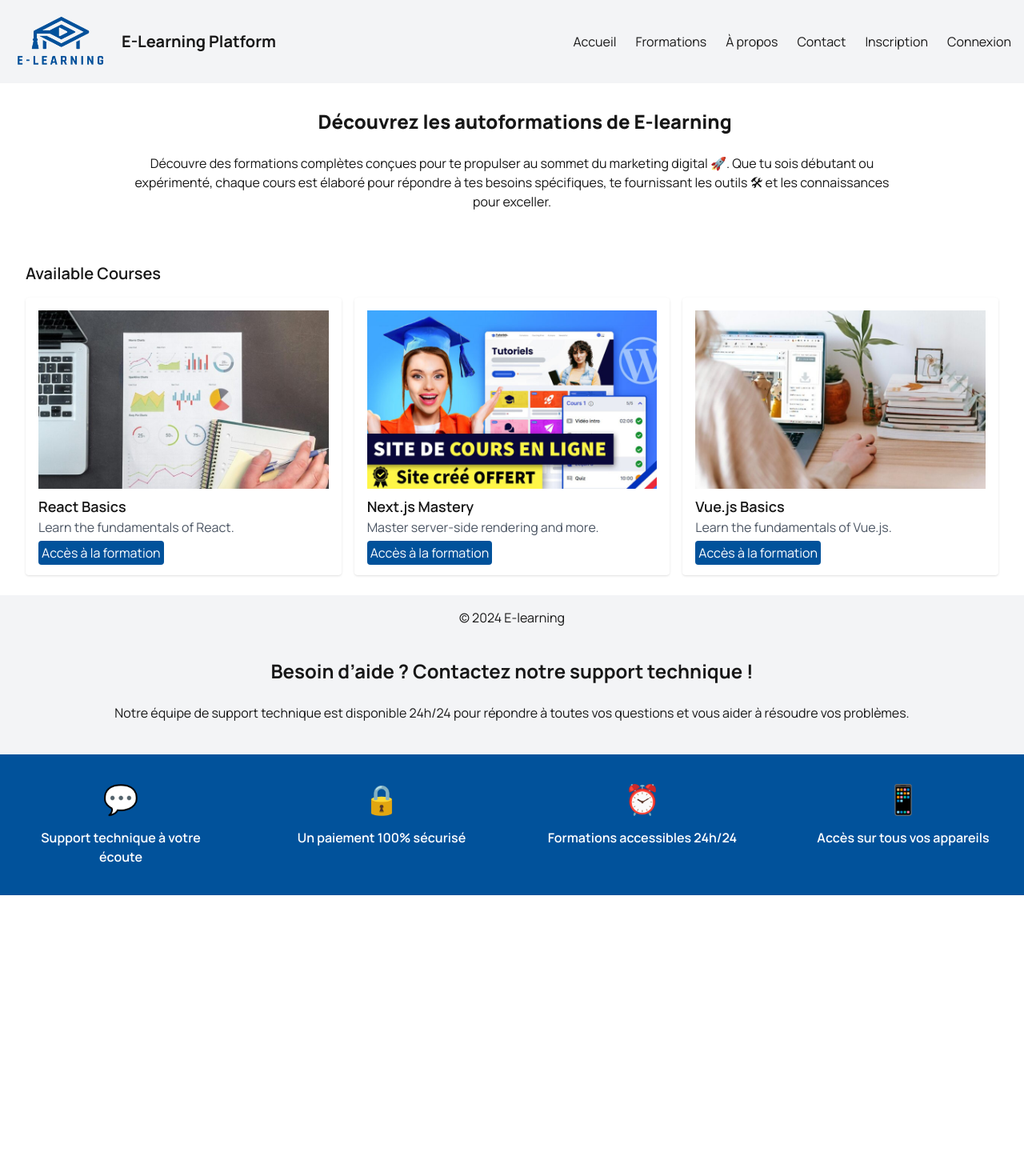
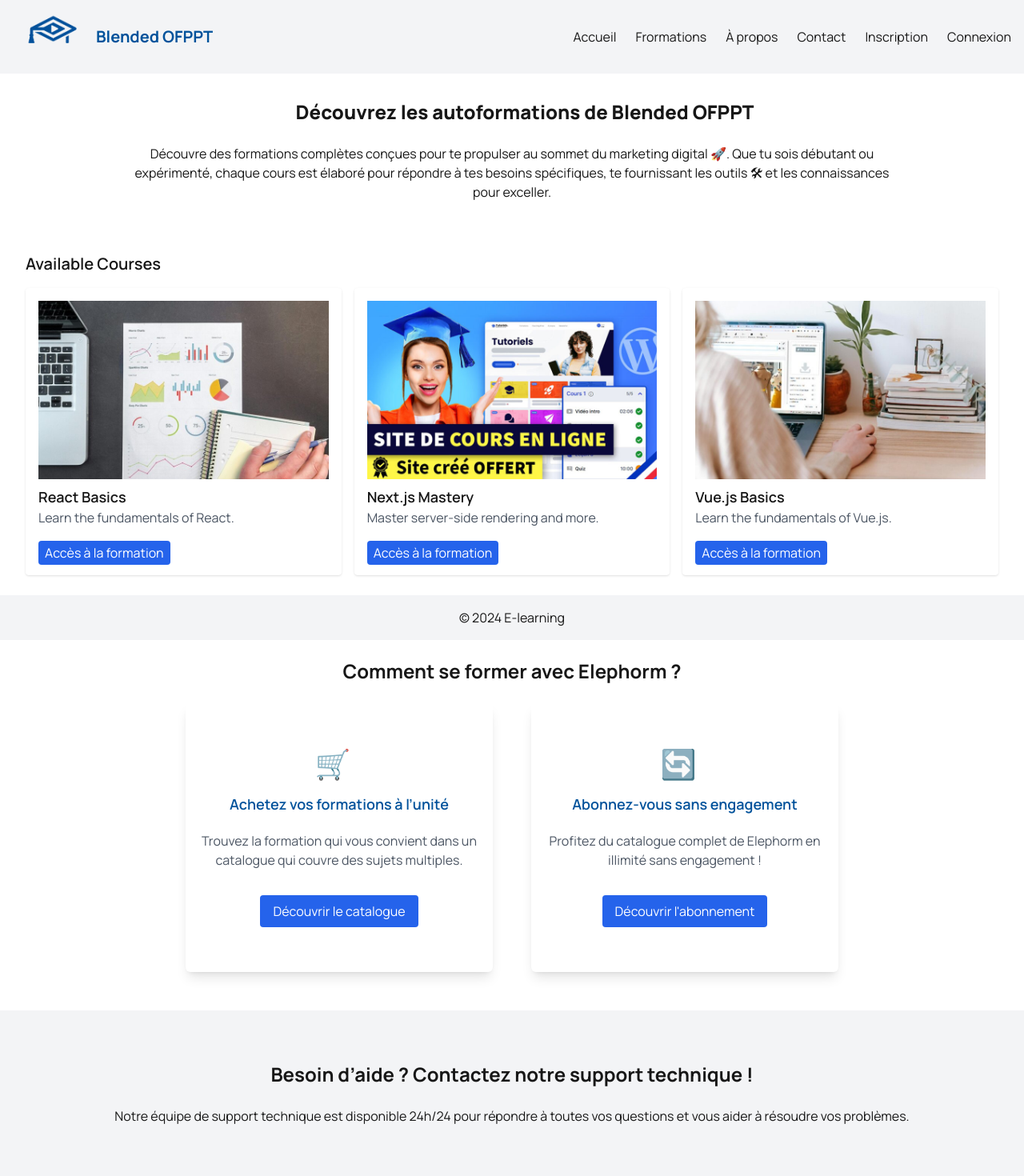
Before and after one commit to er-rochdi/e-learning, a Next.js app: page / in a window 1280 px wide. Shown: the top 1470 px of the page at 80% size. Before the commit the page ends 1175 px from the top, so only its background shows below. Built offline with nearby package versions, Linux system fonts and the light colour scheme.

Commit message:
add section howit work

```diff
--- a/app/layout.js
+++ b/app/layout.js
@@ -20,8 +20,8 @@ export default function RootLayout({ children }) {
           <div className="container mx-auto flex justify-between items-center">
             {/* Logo */}
             <div className="flex items-center">
-              <Image src="/logo.png" alt="E-Learning Platform" width={120} height={50} />
-              <h1 className="text-xl font-bold ml-4 hidden md:block">E-Learning Platform</h1>
+              <Image src="/logo.png" alt="E-Learning Platform" width={100} height={50} />
+              <h1 className="text-xl font-bold ml-1 hidden md:block co-primary">Blended OFPPT</h1>
             </div>
 
             {/* Hamburger Menu for Mobile */}
--- a/app/page.js
+++ b/app/page.js
@@ -1,6 +1,7 @@
 import CostumCard from "@/components/CostumCard";
 import { formations } from "@/constants";
 import FeatureSection from "@/components/FeatureSection";
+import HowItWorks from "@/components/HowItWorks";
 
 export const metadata = {
   title: "E-learning | Autoformations",
@@ -12,10 +13,11 @@ export default function Home() {
     return (
       <>
       <div className="container mx-auto p-8">
-      <h1 className="text-2xl text-center font-extrabold mb-6 ms-8">Découvrez les autoformations de E-learning</h1>
+      <h1 className="text-2xl text-center font-extrabold mb-6 ms-8">Découvrez les autoformations de Blended OFPPT</h1>
       <p className="text-center m-auto w-[80%]">Découvre des formations complètes conçues pour te propulser au sommet du marketing digital 🚀. Que tu sois débutant ou expérimenté, chaque cours est élaboré pour répondre à tes besoins spécifiques, te fournissant les outils 🛠 et les connaissances pour exceller.</p>
       </div>
       <CostumCard formations={formations} />
+      <HowItWorks />
       <FeatureSection />
       </>
 
--- a/components/CostumCard.jsx
+++ b/components/CostumCard.jsx
@@ -13,15 +13,15 @@ const CostumCard = ({ formations = [] }) => {
   }
 
   return (
-    <main className="mx-auto p-8 container">
+    <main className="mx-auto p-8 container mb-6">
       <h2 className="text-xl font-semibold mb-4">Available Courses</h2>
       <ul className='grid grid-cols-1 md:grid-cols-2 lg:grid-cols-3 gap-4'>
         {formations.map((formation) => (
           <li key={formation.id} className="p-4 mb-4 bg-white shadow rounded hover:shadow-lg transition">
             <Image src={formation.image} alt={formation.title} width={420} height={200} />
             <h3  className="text-lg font-semibold mt-2">{formation.title}</h3>
-            <p className="text-gray-600 mb-2">{formation.description}</p>
-            <Link href={`/courses/${formation.id}`} className=" text-white bg-primary p-1 rounded">
+            <p className="text-gray-600 mb-5">{formation.description}</p>
+            <Link href={`/courses/${formation.id}`} className=" text-white bg-blue-600 py-1 px-2 rounded">
               Accès à la formation
             </Link>
           </li>
--- a/components/FeatureSection.jsx
+++ b/components/FeatureSection.jsx
@@ -11,7 +11,7 @@ const FeatureSection = () => {
     return (
         <section className="py-4">
             <div className="mx-auto">
-                <div className="text-center py-10 bg-gray-100">
+                <div className="text-center py-16 bg-gray-100">
                     <h2 className="text-2xl font-bold text-center mb-6">Besoin d’aide ? Contactez notre support technique !</h2>
                     <p className="text-center m-auto w-[80%]">Notre équipe de support technique est disponible 24h/24 pour répondre à toutes vos questions et vous aider à résoudre vos problèmes.</p>
                 </div>
--- /dev/null
+++ b/components/HowItWorks.jsx
@@ -0,0 +1,49 @@
+import React from "react";
+
+const HowItWorks = () => {
+  const steps = [
+    {
+      id: 1,
+      title: "Achetez vos formations à l’unité",
+      description:
+        "Trouvez la formation qui vous convient dans un catalogue qui couvre des sujets multiples.",
+      icon: "🛒",
+      btn : "Découvrir le catalogue"
+    },
+    {
+      id: 2,
+      title: "Abonnez-vous sans engagement",
+      description:
+        "Profitez du catalogue complet de Elephorm en illimité sans engagement !",
+      icon: "🔄",
+      btn : "Découvrir l'abonnement"
+    },
+  ];
+
+  return (
+    <section className="py-8 text-center">
+      <div className="container mx-auto px-4">
+        <h2 className="text-2xl font-bold text-center mb-6">
+          Comment se former avec Elephorm ?
+        </h2>
+        <div className="flex justify-center gap-12">
+          {steps.map((step) => (
+            <div
+              key={step.id}
+              className="bg-white shadow-lg rounded-md p-4  py-14 flex flex-col  justify-center items-center w-96"
+            >
+              <div className="text-4xl mr-4 mb-4">{step.icon}</div>
+              <div>
+                <h3 className="text-lg font-semibold mb-5 co-primary">{step.title}</h3>
+                <p className=" text-gray-600">{step.description}</p>
+              </div>
+              <button className="bg-blue-600 text-white px-4 py-2 mt-8 rounded">{step.btn}</button>
+            </div>
+          ))}
+        </div>
+      </div>
+    </section>
+  );
+};
+
+export default HowItWorks;
```
Also changed, not shown: constants/index.js (+17 -8 lines), public/logo.png.
